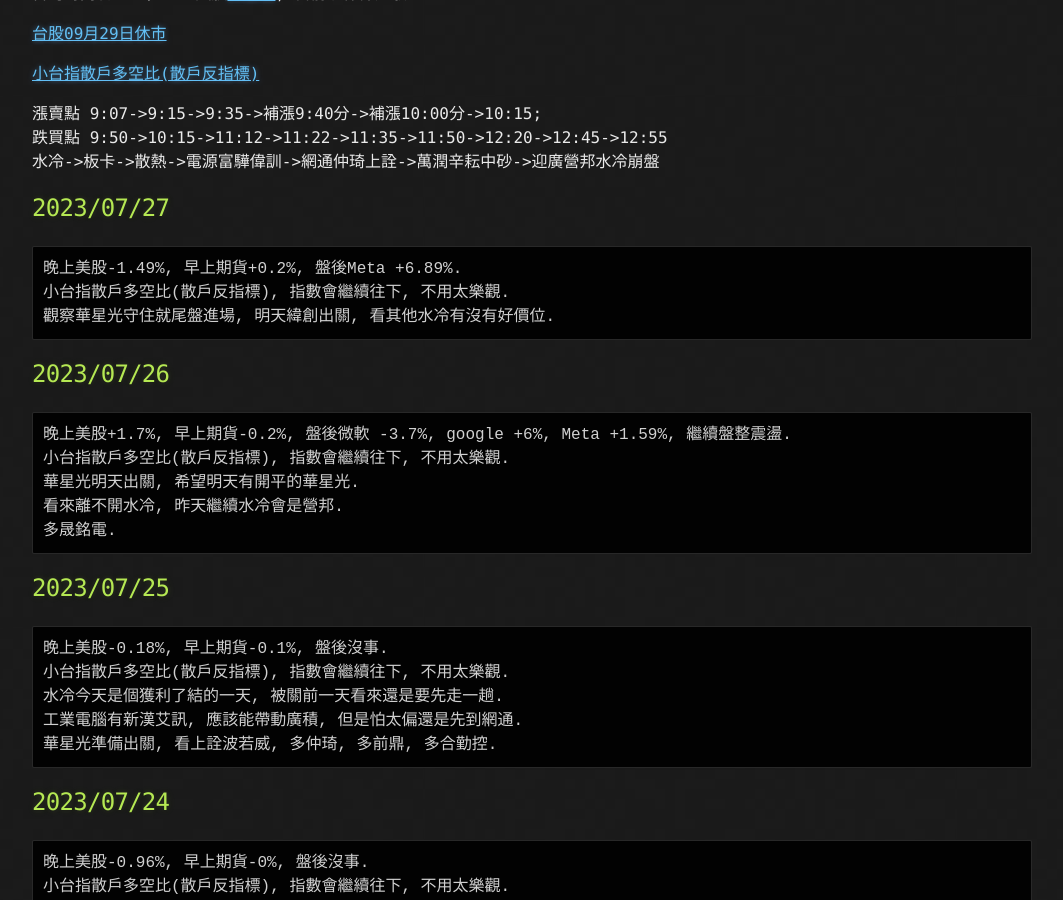
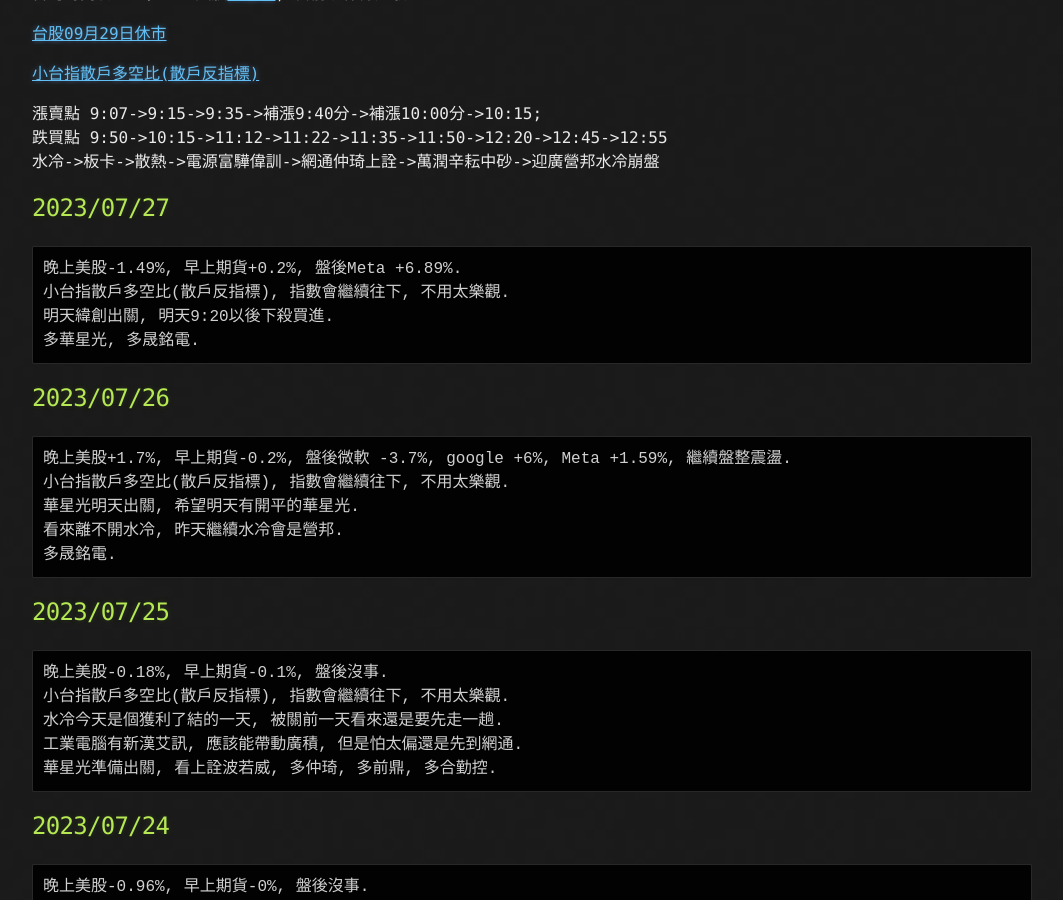
Before and after one commit to lepg5487/Stock_God, a Jekyll site: the page built from index.md, in a window 1280 px wide and 900 px high, scrolled down 436 px. Shown: the whole window, without its empty margins (108-1171 px from the left). Built offline with Jekyll 4.4.1, drawn with Linux system fonts in a browser that asks for light colours; our own code applies the rules of GitHub Pages for plain Markdown files.

Commit message:
Update index.md

````diff
--- a/index.md
+++ b/index.md
@@ -24,7 +24,8 @@ layout: testlayouts
 ```
 晚上美股-1.49%, 早上期貨+0.2%, 盤後Meta +6.89%.
 小台指散戶多空比(散戶反指標), 指數會繼續往下, 不用太樂觀.
-觀察華星光守住就尾盤進場, 明天緯創出關, 看其他水冷有沒有好價位.
+明天緯創出關, 明天9:20以後下殺買進.
+多華星光, 多晟銘電.
 ```
 
 ## 2023/07/26
````
